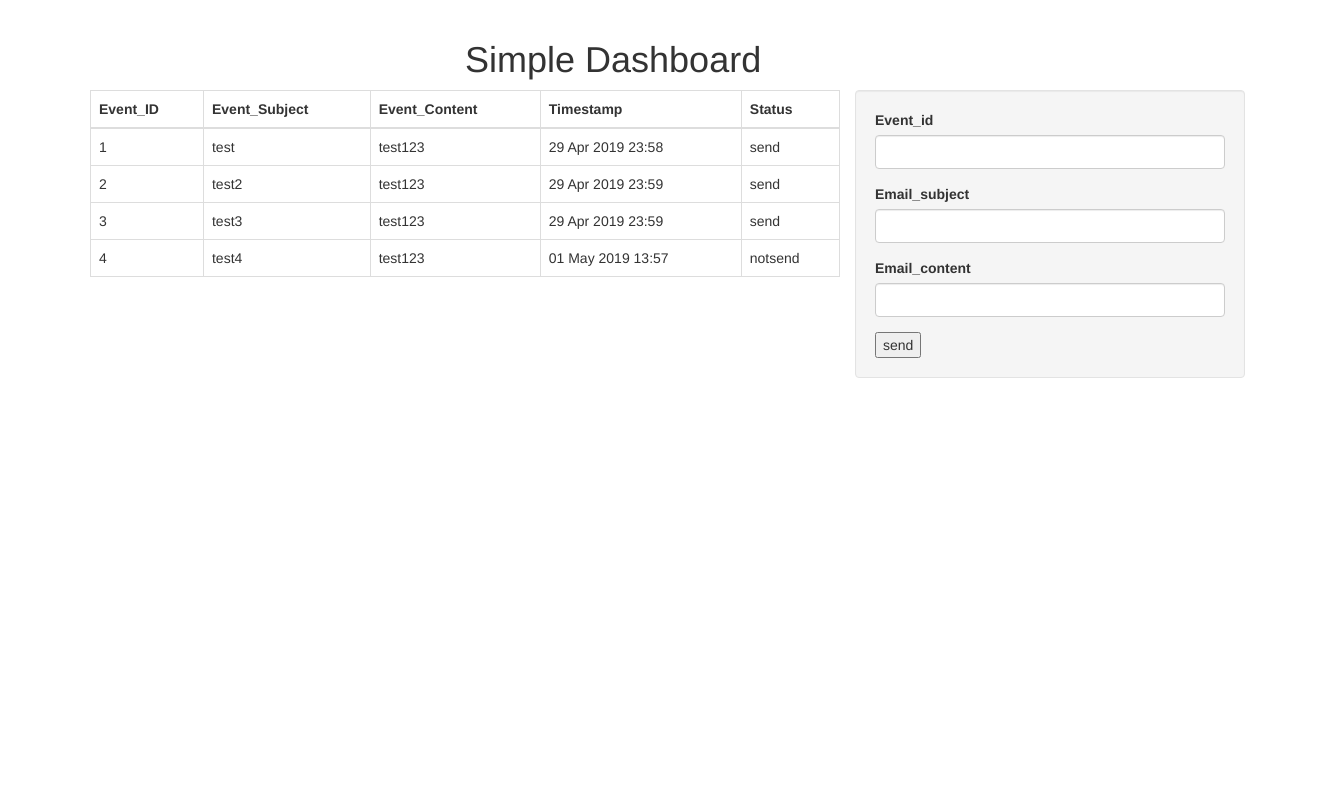
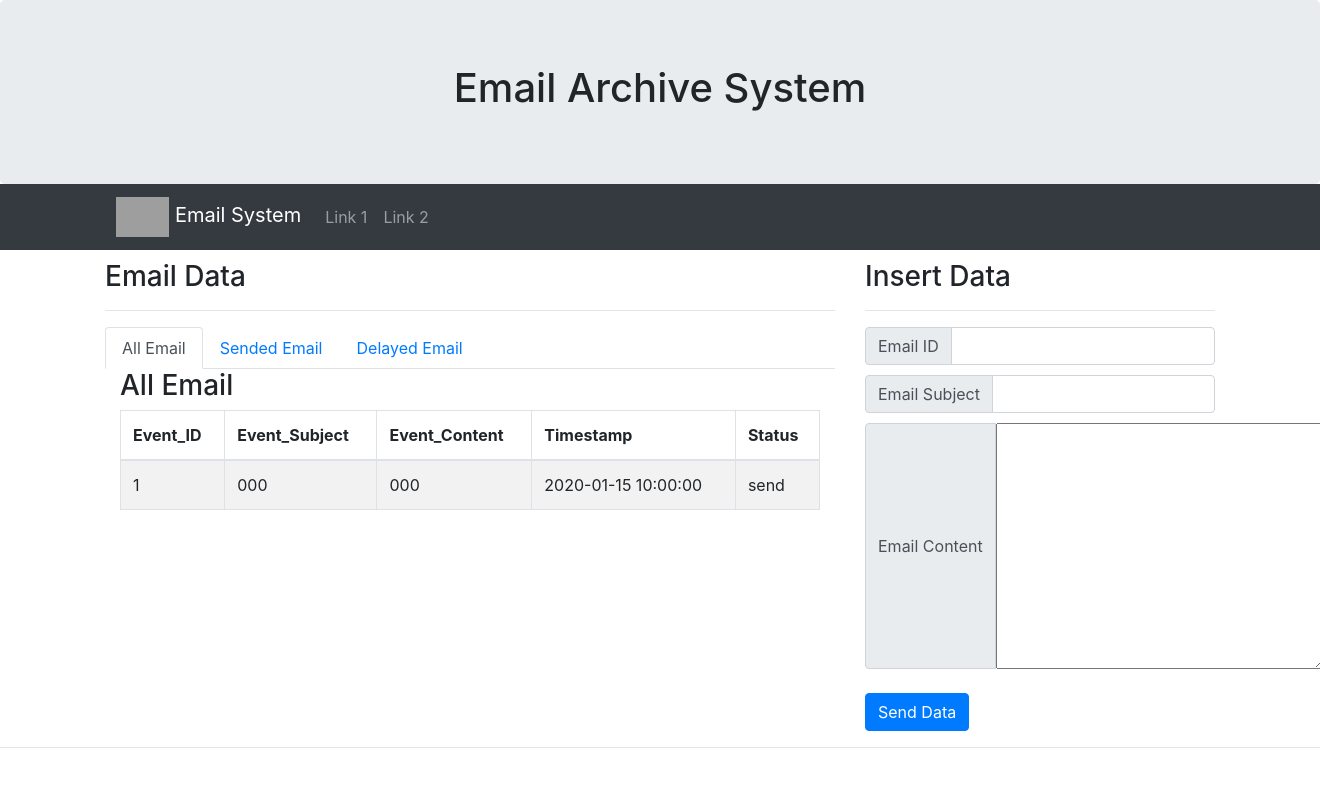
Before and after one commit to accalina/email_archive, a Flask app: template templates/index.html in a window 1320 px wide. Shown: the top 787 px of the page. Run offline with Flask 3, Linux system fonts and the light colour scheme; the template is opened without the code that fills it: values that come from a table or form of the project are taken from there, most other values are stand-ins (such as "Sample title", 1, 10 or a date in 2020); some libraries are stand-ins or nearby versions; grey boxes are pictures that could not be loaded.

Commit message:
Improve Webpage

```diff
--- a/server.py
+++ b/server.py
@@ -18,10 +18,12 @@ db = SQLAlchemy(app)                                                    # Initia
 # ENDPOINTS -------------------------------------+
 @app.route('/')
 @app.route('/index')
-def index():
-    try:                                                                # if Database file is present
-        cli_emails = ClientEmail.query.all()                            # Fetch all data from database
-        return render_template('index.html', data=cli_emails), 200
+def index():                                                            # if Database file is present
+    try:
+        allemail = ClientEmail.query.all()                                  # Fetch all data from database
+        sendemail = ClientEmail.query.filter("status == 'send'").all()
+        notsendemail = ClientEmail.query.filter("status == 'notsend'").all()
+        return render_template('index.html', data={'allemail': allemail, 'sendemail': sendemail, 'notsendemail': notsendemail}), 200
     except:
         db.create_all()
         return redirect('/')
--- a/templates/index.html
+++ b/templates/index.html
@@ -1,37 +1,84 @@
 <!DOCTYPE html>
 <html lang="en">
+
 <head>
     <meta charset="UTF-8">
     <meta name="viewport" content="width=device-width, initial-scale=1.0">
     <meta http-equiv="X-UA-Compatible" content="ie=edge">
     <title>Document</title>
-    <!-- Latest compiled and minified CSS -->
-    <link rel="stylesheet" href="https://maxcdn.bootstrapcdn.com/bootstrap/3.4.0/css/bootstrap.min.css">
-
-    <!-- jQuery library -->
+    <meta charset="utf-8">
+    <link rel="stylesheet" href="https://maxcdn.bootstrapcdn.com/bootstrap/4.3.1/css/bootstrap.min.css">
     <script src="https://ajax.googleapis.com/ajax/libs/jquery/3.3.1/jquery.min.js"></script>
-
-    <!-- Latest compiled JavaScript -->
-    <script src="https://maxcdn.bootstrapcdn.com/bootstrap/3.4.0/js/bootstrap.min.js"></script>
-
-    <!-- Latest VueJS -->
+    <script src="https://cdnjs.cloudflare.com/ajax/libs/popper.js/1.14.7/umd/popper.min.js"></script>
+    <script src="https://maxcdn.bootstrapcdn.com/bootstrap/4.3.1/js/bootstrap.min.js"></script>
+    <link rel="stylesheet" href="https://use.fontawesome.com/releases/v5.6.3/css/all.css">
     <script src="https://unpkg.com/vue"></script>
     <style>
-        .container {
-            padding-top: 20px;
+        .input-group {
+            margin-top: 10px;
+        }
+
+        #navbar {
+            margin-top: -32px;
+            margin-bottom: 10px;
+        }
+
+        .navbar-brand {
+            margin-left: 100px;
         }
     </style>
 </head>
+
 <body>
+
+
+    <div class="jumbotron text-center">
+        <h1>Email Archive System</h1>
+    </div>
+    <nav id="navbar" class="navbar navbar-expand-sm bg-dark navbar-dark">
+        <a class="navbar-brand" href="#">
+            <!-- Logo -->
+            <img src="https://cdn1.iconfinder.com/data/icons/mail-vol-3/128/email_envelope_letter_mail_message_-85-256.png"
+                height="40px">
+            <!-- <i class='fas fa-mail-bulk' style='font-size:24px'> </i> -->
+            Email System
+        </a>
+        <ul class="navbar-nav">
+            <!-- Menu -->
+            <li class="nav-item">
+                <a class="nav-link" href="#">Link 1</a>
+            </li>
+            <li class="nav-item">
+                <a class="nav-link" href="#">Link 2</a>
+            </li>
+        </ul>
+    </nav>
+
+
     <div class="container">
         <div class="row">
-            <div class="col-sm-offset-4">
-                <h1>Simple Dashboard</h1>
-            </div>
-        </div>
-        <div class="row">
+
             <div class="col-sm-8">
-                <table class="table table-bordered table-stripped table-hover">
+                <h3>Email Data</h3>
+                <hr>
+
+                <ul class="nav nav-tabs" role="tablist">
+                    <li class="nav-item">
+                        <a class="nav-link active" data-toggle="tab" href="#menu1">All Email</a>
+                    </li>
+                    <li class="nav-item">
+                        <a class="nav-link" data-toggle="tab" href="#menu2">Sended Email</a>
+                    </li>
+                    <li class="nav-item">
+                        <a class="nav-link" data-toggle="tab" href="#menu3">Delayed Email</a>
+                    </li>
+                </ul>
+
+                <!-- Tab Panes -->
+                <div class="tab-content">
+                    <div id="menu1" class="container tab-pane active">
+                        <h3>All Email</h3>
+                        <table class="table table-bordered table-striped table-hover">
                             <thead>
                                 <tr>
                                     <th>Event_ID</th>
@@ -42,7 +89,7 @@
                                 </tr>
                             </thead>
                             <tbody>
-                        {% for item in data %}
+                                {% for item in data['allemail'] %}
                                 <tr>
                                     <td>{{ item.event_id }}</td>
                                     <td>{{ item.email_subject.decode('utf-8') }}</td>
@@ -54,49 +101,93 @@
                             </tbody>
                         </table>
                     </div>
-            <div class="col-sm-4 well">
-                <form method="POST" action="{{ url_for('save_email') }}">
-                    <div class="form-group">
-                        <label for="event_id">Event_id</label>
-                        <input class="form-control" type="number" v-model.number="event_id" name="event_id">
+                    <div id="menu2" class="container tab-pane fade">
+                        <h3>Sended Email</h3>
+                        <table class="table table-bordered table-striped table-hover">
+                           <thead>
+                                <tr>
+                                    <th>Event_ID</th>
+                                    <th>Event_Subject</th>
+                                    <th>Event_Content</th>
+                                    <th>Timestamp</th>
+                                    <th>Status</th>
+                                </tr>
+                            </thead>
+                            <tbody>
+                                {% for item in data['sendemail'] %}
+                                <tr>
+                                    <td>{{ item.event_id }}</td>
+                                    <td>{{ item.email_subject.decode('utf-8') }}</td>
+                                    <td>{{ item.email_content.decode('utf-8') }}</td>
+                                    <td>{{ item.timestamp }}</td>
+                                    <td>{{ item.status }}</td>
+                                </tr>
+                                {% endfor %}
+                            </tbody>
+                        </table>
                     </div>
-                    <div class="form-group">
-                        <label for="email_subject">Email_subject</label>
-                        <input class="form-control" type="text" v-model="email_subject" name="email_subject">
+                    <div id="menu3" class="container tab-pane fade">
+                        <h3>Pending Email</h3>
+                        <table class="table table-bordered table-striped table-hover">
+                            <thead>
+                                <tr>
+                                    <th>Event_ID</th>
+                                    <th>Event_Subject</th>
+                                    <th>Event_Content</th>
+                                    <th>Timestamp</th>
+                                    <th>Status</th>
+                                </tr>
+                            </thead>
+                            <tbody>
+                                {% for item in data['notsendemail'] %}
+                                <tr>
+                                    <td>{{ item.event_id }}</td>
+                                    <td>{{ item.email_subject.decode('utf-8') }}</td>
+                                    <td>{{ item.email_content.decode('utf-8') }}</td>
+                                    <td>{{ item.timestamp }}</td>
+                                    <td>{{ item.status }}</td>
+                                </tr>
+                                {% endfor %}
+                            </tbody>
+                        </table>
                     </div>
-                    <div class="form-group">
-                        <label for="email_content">Email_content</label>
-                        <input class="form-control" type="text" v-model="email_content" name="email_content">
                 </div>
-                    <input type="submit" value="send">
-                </form>
+
 
             </div>
+
+            <div class="col-sm-4">
+                <h3>Insert Data</h3>
+                <hr>
+                <form action="{{ url_for('save_email') }}" method="POST">
+                    <div class="input-group">
+                        <div class="input-group-prepend">
+                            <span class="input-group-text">Email ID</span>
+                        </div>
+                        <input class="form-control" type="number" name="event_id" id="event_id">
+                    </div>
+                    <div class="input-group">
+                        <div class="input-group-prepend">
+                            <span class="input-group-text">Email Subject</span>
+                        </div>
+                        <input class="form-control" type="text" name="email_subject" id="email_subject">
+                    </div>
+                    <div class="input-group">
+                        <div class="input-group-prepend">
+                            <span class="input-group-text">Email Content</span>
+                            <textarea name="email_content" id="email_content" cols="30" rows="10"></textarea>
                         </div>
                     </div>
-    <script>
-        app = new Vue({
-            el: ".container",
-            data: {
-                event_id: "",
-                email_subject: "",
-                email_content: "",
-            },
-            method: {
-                sendData: function(){
-                    proxy = this
-                    $.ajax({
-                        url: "/api",
-                        type: "POST",
-                        data: {},
-                        success: function(result){
-                            alert(result)
-                        }
-                    })
-                }
-            },
-            delimiters: ["[[","]]"]
-        })
-    </script>
+                    <br>
+                    <input class="btn btn-primary" type="submit" value="Send Data">
+                </form>
+            </div>
+
+        </div> <!-- Row -->
+
+    </div> <!-- Container -->
+    <hr>
+
 </body>
+
 </html>
```
Also changed, not shown: email_database.db. Lines whose indentation alone changed are shown as unchanged.
